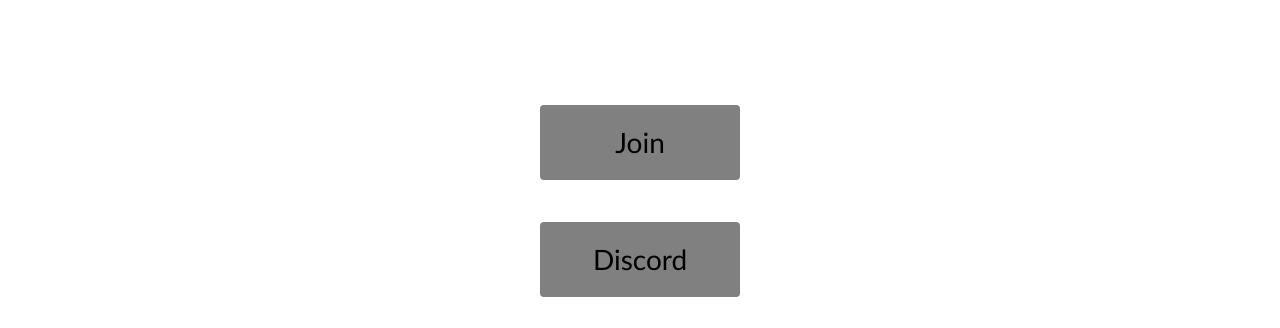
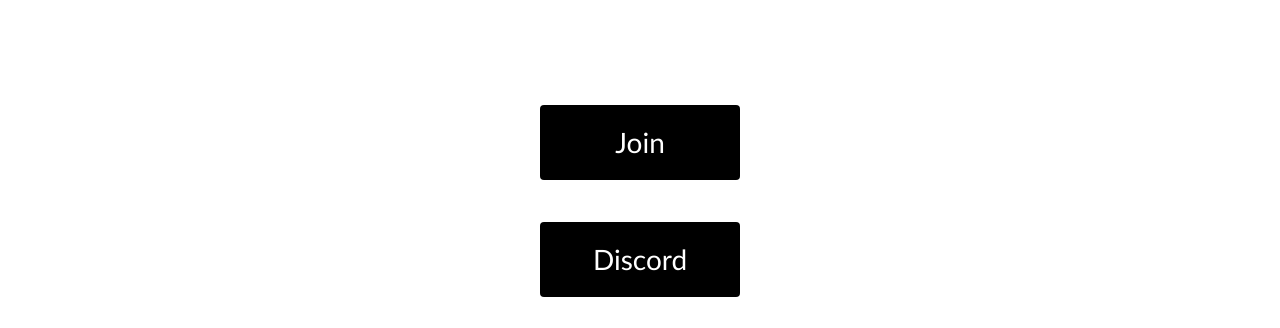
Before and after one commit to PSCPF/pscpf.github.io, a plain HTML site: page index.html in a window 1280 px wide. Shown: the part 449-777 px from the top of the page. Drawn offline with Linux system fonts and the light colour scheme.

Commit message:
veri nice buttons

```diff
--- a/index.html
+++ b/index.html
@@ -115,9 +115,9 @@
 }
 .button {
   border-radius: 4px;
-  background-color: #808080;
+  background-color: #000000;
   border: none;
-  color: #000000;
+  color: #ffffff;
   text-align: center;
   font-size: 28px;
   padding: 20px;
```
